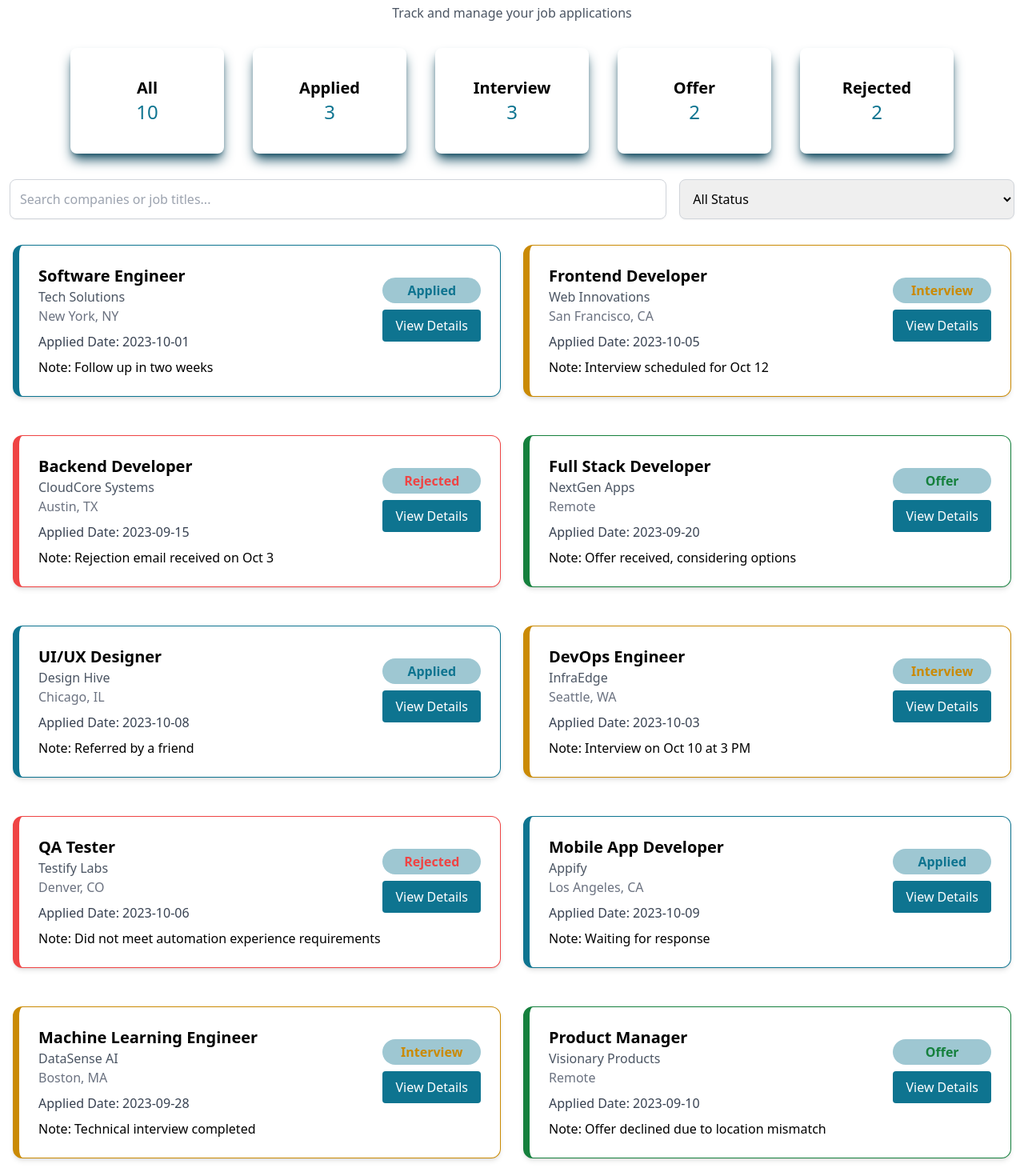
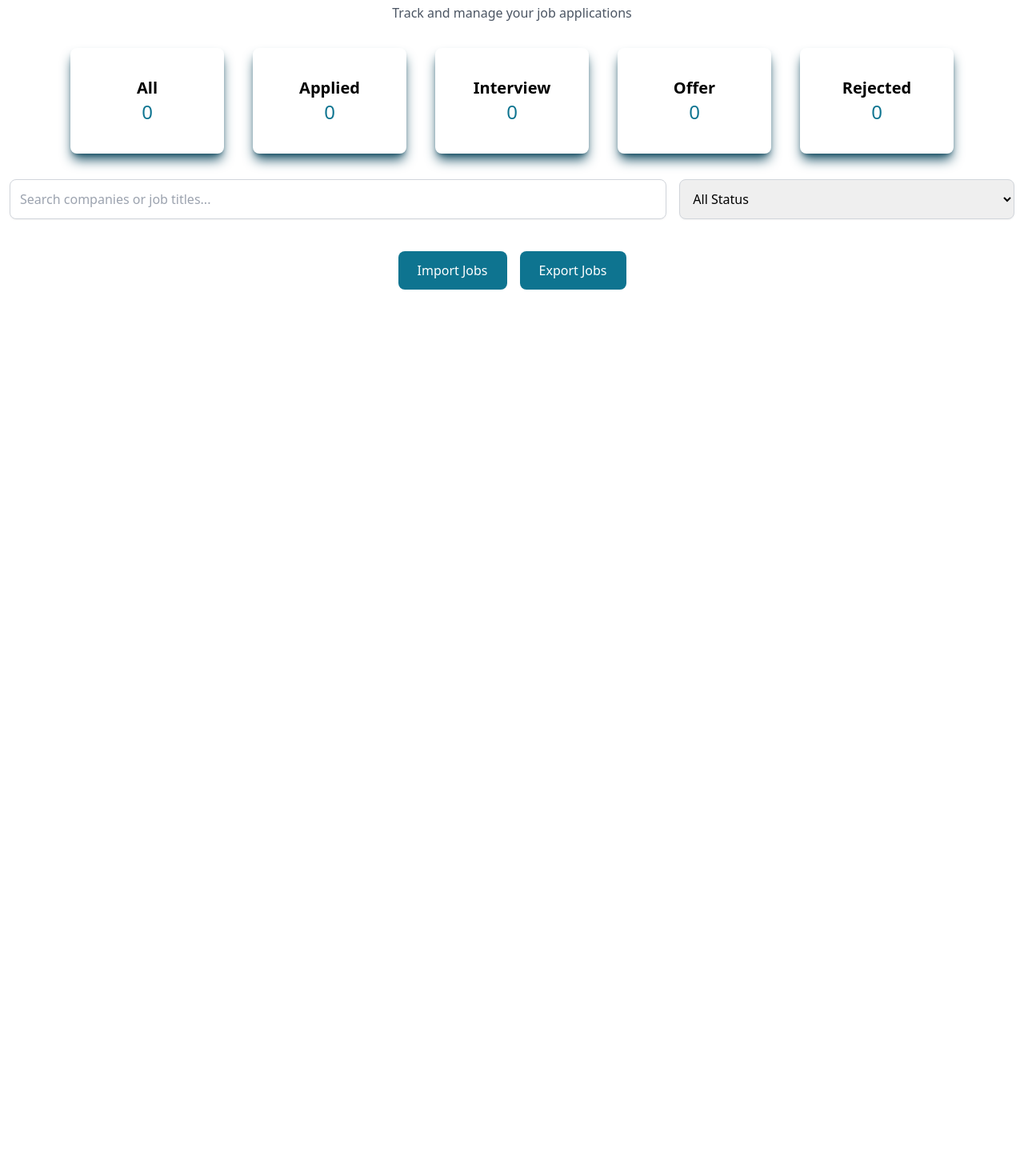
Before and after one commit to Nada-ibrahim12/Job-Application-Tracker-ReactJS, a React (Vite) app: page / in a window 1280 px wide. Shown: the part 160-1630 px from the top of the page at 80% size. After the commit the page ends 800 px from the top, so only its background shows below. Built offline with nearby package versions, Linux system fonts and the light colour scheme.

Commit message:
import/export json files & local storgae integration

```diff
--- a/src/context/JobContext.jsx
+++ b/src/context/JobContext.jsx
@@ -18,7 +18,7 @@ export function JobProvider({ children }) {
     setJobs(jobs.map((job) => (job.id === updatedJob.id ? updatedJob : job)));
 
   return (
-    <JobContext.Provider value={{ jobs, addJob, deleteJob, updateJob }}>
+    <JobContext.Provider value={{ jobs, addJob, deleteJob, updateJob, setJobs }}>
       {children}
     </JobContext.Provider>
   );
--- a/src/pages/AddJob.jsx
+++ b/src/pages/AddJob.jsx
@@ -1,85 +1,71 @@
-import React, { Component } from "react";
-import { jobs } from "../utils/dummyData";
-import { Navigate } from "react-router-dom";
-import { withRouter } from "../utils/withRouter";
+import React, { useEffect, useState } from "react";
+import { useNavigate, useParams } from "react-router-dom";
+import { useJobs } from "../context/JobContext";
 
-class AddJob extends Component {
-  state = {
-    redirect: false,
-    job: {
+const AddJob = () => {
+  const { jobId } = useParams();
+  const navigate = useNavigate();
+  const { jobs, addJob, updateJob } = useJobs();
+
+  const [job, setJob] = useState({
     title: "",
     company: "",
     status: "applied",
     dateApplied: "",
     location: "",
     notes: "",
-    },
-    isEditMode: false,
-  };
+  });
 
-  componentDidMount() {
-    const { jobId } = this.props.params;
+  const [isEditMode, setIsEditMode] = useState(false);
 
+  useEffect(() => {
     if (jobId) {
       const jobToEdit = jobs.find((job) => job.id.toString() === jobId);
       if (jobToEdit) {
-        this.setState({
-          job: jobToEdit,
-          isEditMode: true,
-        });
+        setJob(jobToEdit);
+        setIsEditMode(true);
       }
     }
-  }
+  }, [jobId, jobs]);
 
-  handleChange = (e) => {
+  const handleChange = (e) => {
     const { name, value } = e.target;
-    this.setState((prevState) => ({
-      job: {
-        ...prevState.job,
+    setJob((prevJob) => ({
+      ...prevJob,
       [name]: value,
-      },
     }));
   };
 
-  handleSubmit = (e) => {
+  const handleSubmit = (e) => {
     e.preventDefault();
-    const { jobId } = this.props.params;
 
-    if (this.state.isEditMode) {
-      const index = jobs.findIndex((job) => job.id.toString() === jobId);
-      if (index !== -1) {
-        jobs[index] = this.state.job;
+    if (!job.title || !job.company || !job.dateApplied || !job.location) {
+      return;
+    }
+
+    if (isEditMode) {
+      updateJob(job);
       alert("Job updated successfully!");
     } else {
-        alert("Job not found for update!");
-      }
-    } else {
-      const newJob = { ...this.state.job, id: Date.now() };
-      jobs.push(newJob);
+      addJob({ ...job, id: Date.now() });
       alert("Job added successfully!");
     }
 
-    this.setState({ redirect: true });
+    navigate("/");
   };
 
-  render() {
-    if (this.state.redirect) {
-      return <Navigate to="/" />;
-    }
-
-    const { title, company, status, dateApplied, location, notes } =
-      this.state.job;
+  const { title, company, status, dateApplied, location, notes } = job;
 
   return (
     <div className="container mx-auto p-6">
       <h1 className="text-2xl font-bold text-center">
-          {this.state.isEditMode ? "Edit Job" : "Add Job"}
+        {isEditMode ? "Edit Job" : "Add Job"}
       </h1>
 
       <div className="container mx-auto shadow-xl shadow-cyan-700 rounded-lg p-6 mt-5 max-w-5xl">
         <form
           className="grid grid-cols-1 md:grid-cols-2 gap-6"
-            onSubmit={this.handleSubmit}
+          onSubmit={handleSubmit}
         >
           <div>
             <label className="block text-gray-700 mb-1">Job Title</label>
@@ -87,7 +73,7 @@ class AddJob extends Component {
               type="text"
               name="title"
               value={title}
-                onChange={this.handleChange}
+              onChange={handleChange}
               className="p-3 border border-gray-300 rounded-md w-full"
               required
             />
@@ -99,7 +85,7 @@ class AddJob extends Component {
               type="text"
               name="company"
               value={company}
-                onChange={this.handleChange}
+              onChange={handleChange}
               className="p-3 border border-gray-300 rounded-md w-full"
               required
             />
@@ -110,7 +96,7 @@ class AddJob extends Component {
             <select
               name="status"
               value={status}
-                onChange={this.handleChange}
+              onChange={handleChange}
               className="p-3 border border-gray-300 rounded-md w-full"
             >
               <option value="applied">Applied</option>
@@ -121,14 +107,12 @@ class AddJob extends Component {
           </div>
 
           <div>
-              <label className="block text-gray-700 mb-1">
-                Application Date
-              </label>
+            <label className="block text-gray-700 mb-1">Application Date</label>
             <input
               type="date"
               name="dateApplied"
               value={dateApplied}
-                onChange={this.handleChange}
+              onChange={handleChange}
               className="p-3 border border-gray-300 rounded-md w-full"
               required
             />
@@ -140,7 +124,7 @@ class AddJob extends Component {
               type="text"
               name="location"
               value={location}
-                onChange={this.handleChange}
+              onChange={handleChange}
               className="p-3 border border-gray-300 rounded-md w-full"
             />
           </div>
@@ -150,7 +134,7 @@ class AddJob extends Component {
             <textarea
               name="notes"
               value={notes}
-                onChange={this.handleChange}
+              onChange={handleChange}
               className="p-3 border border-gray-300 rounded-md w-full"
               rows={3}
             ></textarea>
@@ -161,14 +145,13 @@ class AddJob extends Component {
               type="submit"
               className="bg-cyan-700 text-white text-lg px-10 py-3 rounded-md hover:bg-cyan-900 transition duration-200 w-full md:w-1/2"
             >
-                {this.state.isEditMode ? "Update Job" : "Add Job"}
+              {isEditMode ? "Update Job" : "Add Job"}
             </button>
           </div>
         </form>
       </div>
     </div>
   );
-  }
-}
+};
 
-export default withRouter(AddJob);
+export default AddJob;
--- a/src/pages/Dashboard.jsx
+++ b/src/pages/Dashboard.jsx
@@ -1,10 +1,95 @@
-import React, { Component } from "react";
+import React, { Component, useEffect, useState } from "react";
 import CountCard from "../components/CountCard";
 import JobCard from "../components/JobCard";
-import { jobs } from "../utils/dummyData";
-import { jobStats } from "../utils/dummyData";
+import { useJobs } from "../context/JobContext";
 
 export default function Dashboard() {
+  const { jobs, setJobs } = useJobs();
+  const fileInputRef = React.useRef(null);
+
+  const [importMessage, setImportMessage] = useState("");
+  const [messageType, setMessageType] = useState("");
+
+  const handleImport = (e) => {
+    const file = e.target.files[0];
+    if (!file || file.type !== "application/json") return;
+
+    const reader = new FileReader();
+    reader.onload = (event) => {
+      try {
+        const importedJobs = JSON.parse(event.target.result);
+        if (!Array.isArray(importedJobs)) {
+          setImportMessage(
+            "❌ Invalid JSON format. Please upload a valid JSON array."
+          );
+          setMessageType("error");
+          return;
+        }
+
+        setJobs((prevJobs) => {
+          const existingIds = new Set(prevJobs.map((job) => job.id));
+          const newJobs = [];
+          const skippedJobs = [];
+
+          for (const job of importedJobs) {
+            if (!job.id) {
+              skippedJobs.push({ id: "Unknown", reason: "Missing job ID" });
+            } else if (existingIds.has(job.id)) {
+              skippedJobs.push({ id: job.id, reason: "ID already exists" });
+            } else {
+              newJobs.push(job);
+            }
+          }
+
+          let message = "";
+
+          if (newJobs.length > 0) {
+            message += `✅ ${newJobs.length} job(s) imported successfully.\n`;
+          }
+
+          if (skippedJobs.length > 0) {
+            message += `⚠️ ${skippedJobs.length} job(s) skipped:\n`;
+            message += skippedJobs
+              .map((j) => `- ID "${j.id}": ${j.reason}`)
+              .join("\n");
+          }
+
+          setImportMessage(message);
+          setMessageType("success");
+
+          return [...prevJobs, ...newJobs];
+        });
+      } catch (err) {
+        setImportMessage("❌ Error reading JSON: " + err.message);
+        setMessageType("error");
+      }
+    };
+    reader.readAsText(file);
+  };
+
+  const handleExport = () => {
+    const dataStr = JSON.stringify(jobs, null, 2);
+    const blob = new Blob([dataStr], { type: "application/json" });
+    const url = URL.createObjectURL(blob);
+
+    const a = document.createElement("a");
+    a.href = url;
+    a.download = "jobs.json";
+    document.body.appendChild(a);
+
+    a.click();
+    URL.revokeObjectURL(url);
+
+    document.body.removeChild(a);
+  };
+
+  const jobStats = {
+    all: jobs.length,
+    applied: jobs.filter((job) => job.status === "applied").length,
+    interview: jobs.filter((job) => job.status === "interview").length,
+    offer: jobs.filter((job) => job.status === "offer").length,
+    rejected: jobs.filter((job) => job.status === "rejected").length,
+  };
   return (
     <div className="container mx-auto">
       <h1 className="text-2xl font-bold text-center mt-10">Job Applications</h1>
@@ -43,6 +128,42 @@ export default function Dashboard() {
         </div>
       </div>
 
+      <div className="btns buttons flex justify-center gap-4 mt-6">
+        <input
+          type="file"
+          accept=".json"
+          ref={fileInputRef}
+          onChange={handleImport}
+          style={{ display: "none" }}
+        />
+
+        <button
+          onClick={() => fileInputRef.current.click()}
+          className="mt-4 px-6 py-3 bg-cyan-700 text-white rounded-lg hover:bg-cyan-800 transition-colors duration-200"
+        >
+          Import Jobs
+        </button>
+
+        <button
+          onClick={handleExport}
+          className="mt-4 px-6 py-3 bg-cyan-700 text-white rounded-lg hover:bg-cyan-800 transition-colors duration-200"
+        >
+          Export Jobs
+        </button>
+      </div>
+      {importMessage && (
+        <div
+          style={{
+            whiteSpace: "pre-wrap",
+            color: messageType === "error" ? "red" : "green",
+            marginTop: "10px",
+            textAlign: "center",
+          }}
+        >
+          {importMessage}
+        </div>
+      )}
+
       <div className="jobs grid sm:grid-cols-2 md:grid-cols-2 lg:grid-cols-2 gap-7 gap-y-12 mt-8 m-4 mb-10">
         {jobs.map((job) => (
           <JobCard
--- a/src/pages/JobDetails.jsx
+++ b/src/pages/JobDetails.jsx
@@ -1,60 +1,54 @@
-import React, { Component } from "react";
-import { jobs } from "../utils/dummyData";
+import React, { useState } from "react";
 import { useNavigate, useParams, Navigate } from "react-router-dom";
+import { useJobs } from "../context/JobContext";
 
-const JobDetailsWrapper = () => {
+const JobDetails = () => {
   const { jobId } = useParams();
   const navigate = useNavigate();
-  return <JobDetails jobId={jobId} navigate={navigate} />;
+  const { jobs, deleteJob } = useJobs();
+
+  const [redirect, setRedirect] = useState(false);
+  const [showModal, setShowModal] = useState(false);
+
+  const job = jobs.find((job) => job.id.toString() === jobId);
+
+  const handleDelete = () => {
+    setShowModal(true);
   };
 
-export default JobDetailsWrapper;
-export class JobDetails extends Component {
-  state = {
-    redirect: false,
-    showModal: false,
-  };
-  handleDelete = () => {
-    this.setState({ showModal: true });
-  };
-  confirmDelete = () => {
-    const { jobId } = this.props;
-    const jobIndex = jobs.findIndex((job) => job.id === parseInt(jobId));
-
-    if (jobIndex !== -1) {
-      jobs.splice(jobIndex, 1);
+  const confirmDelete = () => {
+    if (job) {
+      deleteJob(job.id);
       alert("Job deleted successfully!");
-      this.setState({ redirect: true, showModal: false });
+      setRedirect(true);
     } else {
       alert("Job not found!");
-      this.setState({ showModal: false });
     }
+    setShowModal(false);
   };
 
-  cancelDelete = () => {
-    this.setState({ showModal: false });
+  const cancelDelete = () => {
+    setShowModal(false);
   };
-  render() {
-    if (this.state.redirect) {
-      return <Navigate to="/" />;
-    }
-    const job = jobs.find((job) => job.id === parseInt(this.props.jobId));
+
+  if (redirect) return <Navigate to="/" />;
+
   return (
     <>
-        {this.state.showModal && (
-          <div className="fixed inset-0 flex items-center justify-center bg-black bg-opacity-40 z-5 t ">
+      {showModal && (
+        <div className="fixed inset-0 flex items-center justify-center bg-black bg-opacity-40 z-50">
           <div className="bg-white p-6 rounded-md shadow-md w-96">
             <h3 className="text-lg font-semibold mb-4">Confirm Deletion</h3>
             <p className="mb-6">Are you sure you want to delete this job?</p>
             <div className="flex justify-end gap-4">
               <button
-                  onClick={this.cancelDelete}
+                onClick={cancelDelete}
                 className="px-4 py-2 bg-gray-300 rounded hover:bg-gray-400"
               >
                 Cancel
               </button>
               <button
-                  onClick={this.confirmDelete}
+                onClick={confirmDelete}
                 className="px-4 py-2 bg-red-500 text-white rounded hover:bg-red-600"
               >
                 Confirm
@@ -63,6 +57,7 @@ export class JobDetails extends Component {
           </div>
         </div>
       )}
+
       <div className="py-12 px-4">
         <h1 className="text-3xl font-bold text-center mb-10 text-cyan-800">
           Job Details
@@ -70,9 +65,7 @@ export class JobDetails extends Component {
 
         <div className="max-w-3xl mx-auto bg-white rounded-xl shadow-lg shadow-cyan-700/70 p-8 space-y-6">
           <div className="flex flex-col sm:flex-row sm:items-center sm:justify-between p-4 rounded-lg shadow-inner shadow-cyan-700/80">
-              <h2 className="text-2xl font-semibold">
-                {job?.title || "Job Title Here"}
-              </h2>
+            <h2 className="text-2xl font-semibold">{job?.title || "N/A"}</h2>
             <span
               className={`mt-2 sm:mt-0 px-4 py-1 rounded-full font-semibold bg-opacity-30 ${
                 job
@@ -88,26 +81,26 @@ export class JobDetails extends Component {
             >
               {job
                 ? job.status.charAt(0).toUpperCase() + job.status.slice(1)
-                  : "Status Here"}
+                : "Status"}
             </span>
           </div>
 
           <div className="space-y-4 text-gray-800">
             <p>
-                <span className="font-semibold">Company: </span>
-                {job?.company || "Company Name Here"}
+              <strong>Company: </strong>
+              {job?.company || "N/A"}
             </p>
             <p>
-                <span className="font-semibold">Date Applied: </span>
-                {job?.dateApplied || "Date Here"}
+              <strong>Date Applied: </strong>
+              {job?.dateApplied || "N/A"}
             </p>
             <p>
-                <span className="font-semibold">Location: </span>
-                {job?.location || "Location Here"}
+              <strong>Location: </strong>
+              {job?.location || "N/A"}
             </p>
             {job?.notes && (
               <p>
-                  <span className="font-semibold">Notes: </span>
+                <strong>Notes: </strong>
                 {job.notes}
               </p>
             )}
@@ -116,13 +109,13 @@ export class JobDetails extends Component {
           <div className="flex justify-center gap-4 pt-6">
             <button
               className="bg-cyan-700 hover:bg-cyan-800 text-white px-6 py-2 rounded-lg transition duration-200"
-                onClick={() => this.props.navigate(`/edit/${job.id}`)}
+              onClick={() => navigate(`/edit/${job.id}`)}
             >
               Edit Job
             </button>
             <button
               className="bg-red-500 hover:bg-red-600 text-white px-6 py-2 rounded-lg transition duration-200"
-                onClick={this.handleDelete}
+              onClick={handleDelete}
             >
               Delete Job
             </button>
@@ -131,5 +124,6 @@ export class JobDetails extends Component {
       </div>
     </>
   );
-  }
-}
+};
+
+export default JobDetails;
--- a/src/utils/dummyData.js
+++ /dev/null
@@ -1,106 +0,0 @@
-export const jobs = [
-  {
-    "id": 1,
-    "title": "Software Engineer",
-    "company": "Tech Solutions",
-    "location": "New York, NY",
-    "status": "applied",
-    "dateApplied": "2023-10-01",
-    "notes": "Follow up in two weeks"
-  },
-  {
-    "id": 2,
-    "title": "Frontend Developer",
-    "company": "Web Innovations",
-    "location": "San Francisco, CA",
-    "status": "interview",
-    "dateApplied": "2023-10-05",
-    "notes": "Interview scheduled for Oct 12"
-  },
-  {
-    "id": 3,
-    "title": "Backend Developer",
-    "company": "CloudCore Systems",
-    "location": "Austin, TX",
-    "status": "rejected",
-    "dateApplied": "2023-09-15",
-    "notes": "Rejection email received on Oct 3"
-  },
-  {
-    "id": 4,
-    "title": "Full Stack Developer",
-    "company": "NextGen Apps",
-    "location": "Remote",
-    "status": "offer",
-    "dateApplied": "2023-09-20",
-    "notes": "Offer received, considering options"
-  },
-  {
-    "id": 5,
-    "title": "UI/UX Designer",
-    "company": "Design Hive",
-    "location": "Chicago, IL",
-    "status": "applied",
-    "dateApplied": "2023-10-08",
-    "notes": "Referred by a friend"
-  },
-  {
-    "id": 6,
-    "title": "DevOps Engineer",
-    "company": "InfraEdge",
-    "location": "Seattle, WA",
-    "status": "interview",
-    "dateApplied": "2023-10-03",
-    "notes": "Interview on Oct 10 at 3 PM"
-  },
-  {
-    "id": 7,
-    "title": "QA Tester",
-    "company": "Testify Labs",
-    "location": "Denver, CO",
-    "status": "rejected",
-    "dateApplied": "2023-10-06",
-    "notes": "Did not meet automation experience requirements"
-  },
-  {
-    "id": 8,
-    "title": "Mobile App Developer",
-    "company": "Appify",
-    "location": "Los Angeles, CA",
-    "status": "applied",
-    "dateApplied": "2023-10-09",
-    "notes": "Waiting for response"
-  },
-  {
-    "id": 9,
-    "title": "Machine Learning Engineer",
-    "company": "DataSense AI",
-    "location": "Boston, MA",
-    "status": "interview",
-    "dateApplied": "2023-09-28",
-    "notes": "Technical interview completed"
-  },
-  {
-    "id": 10,
-    "title": "Product Manager",
-    "company": "Visionary Products",
-    "location": "Remote",
-    "status": "offer",
-    "dateApplied": "2023-09-10",
-    "notes": "Offer declined due to location mismatch"
-  }
-]
-
-const all = jobs.length;
-const applied = jobs.filter(job => job.status === "applied").length;
-const interview = jobs.filter(job => job.status === "interview").length;
-const offer = jobs.filter(job => job.status === "offer").length;
-const rejected = jobs.filter(job => job.status === "rejected").length;
-
-export const jobStats = {
-  all,
-  applied,
-  interview,
-  offer,
-  rejected
-};
```
Also changed, not shown: jobs.json (added, +20 -0 lines), src/utils/localStorage.jsx (deleted). Lines whose indentation alone changed are shown as unchanged.
